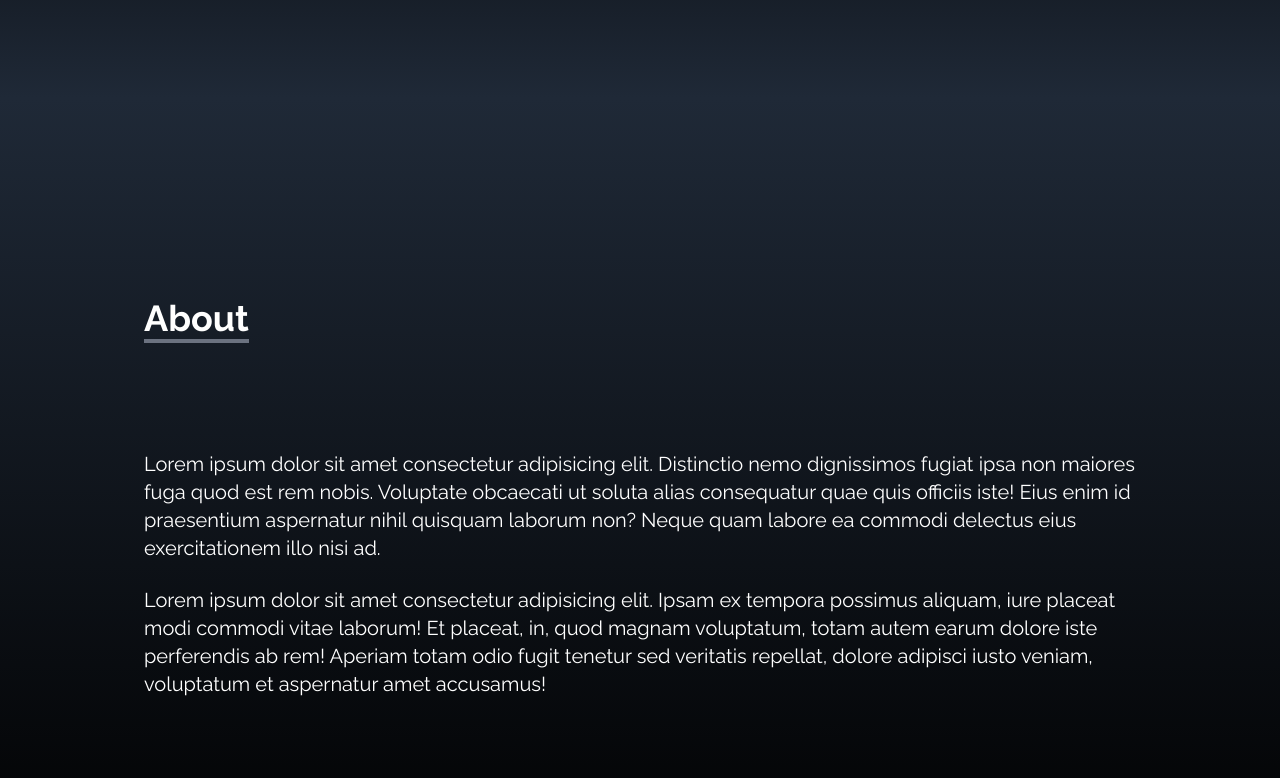
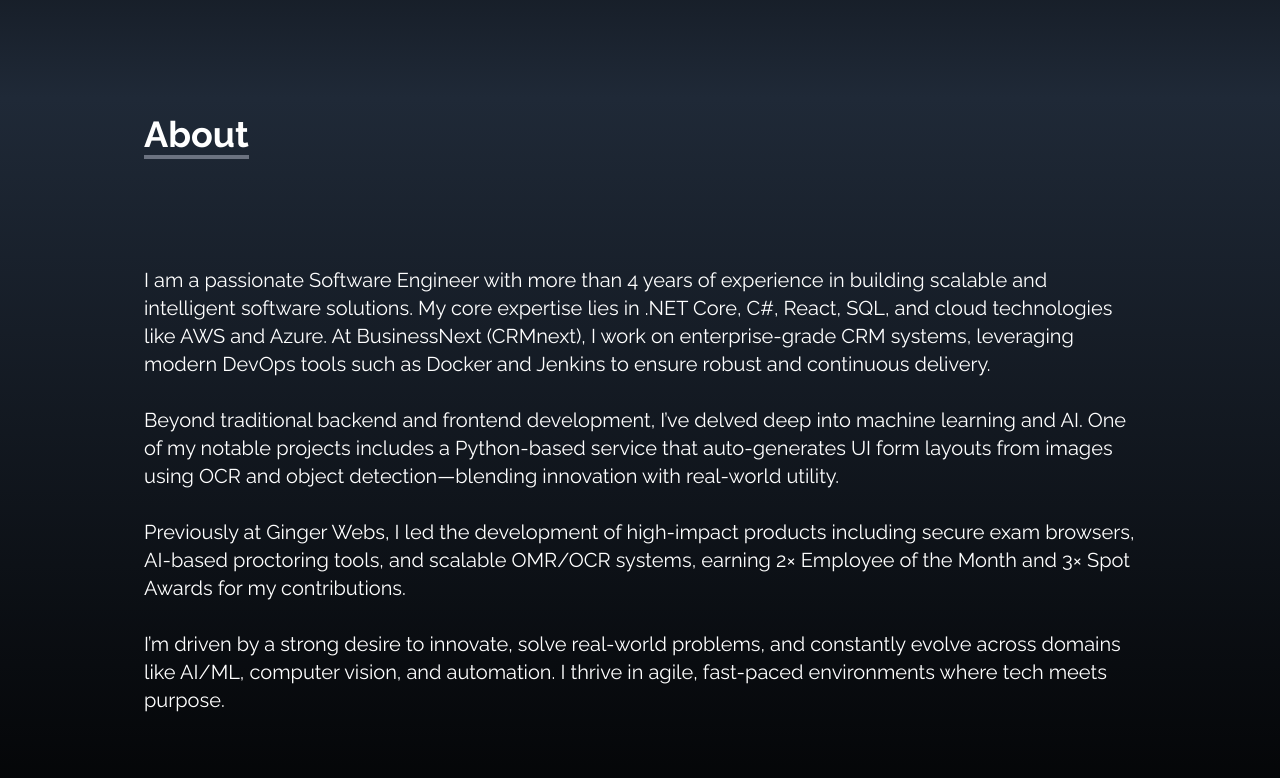
Before and after one commit to SiddhantAshok/My_Portfolio, a React (Vite) app in the folder MyPortfolio/: page / in a window 1280 px wide. Shown: the part 702-1480 px from the top of the page. Built offline with nearby package versions, Linux system fonts and the light colour scheme.

Commit message:
With Url changes of linkedin

```diff
--- a/MyPortfolio/src/App.jsx
+++ b/MyPortfolio/src/App.jsx
@@ -13,7 +13,7 @@
      <NavBar />
      <Home />
      <About />
-     <Portfolio />
+     {/* <Portfolio /> */}
      <Experience />
      <Contact />
 
--- a/MyPortfolio/src/components/About.jsx
+++ b/MyPortfolio/src/components/About.jsx
@@ -1,27 +1,77 @@
-import React from 'react'
+import React from "react";
 
 function About() {
   return (
-    <div name="about" className='w-full h-screen bg-gradient-to-b from-gray-800 to-black text-white'>
-        <div className='max-w-screen-lg p-4 mx-auto flex flex-col justify-center w-full h-full'>
-            <div className='pb-8'>
-                <p className='text-4xl font-bold inline border-b-4 border-gray-500'>About</p>
-            </div>
-                <p className='text-xl mt-20'>
-                    Lorem ipsum dolor sit amet consectetur adipisicing elit. Distinctio nemo dignissimos fugiat ipsa non maiores fuga quod est rem nobis.
-                    Voluptate obcaecati ut soluta alias consequatur quae quis officiis iste! Eius enim id praesentium aspernatur nihil quisquam laborum non?
-                     Neque quam labore ea commodi delectus eius exercitationem illo nisi ad.
-                </p>
-                <br />
-
-                <p className='text-xl'>
-                    Lorem ipsum dolor sit amet consectetur adipisicing elit. Ipsam ex tempora possimus aliquam, iure placeat modi commodi vitae laborum!
-                    Et placeat, in, quod magnam voluptatum, totam autem earum dolore iste perferendis ab rem! Aperiam totam odio fugit tenetur sed
-                    veritatis repellat, dolore adipisci iusto veniam, voluptatum et aspernatur amet accusamus!
-                </p>
-            </div>
+    <div
+      name="about"
+      className="w-full min-h-screen bg-gradient-to-b from-gray-800 to-black text-white "
+    >
+      <div className="max-w-screen-lg p-4 mx-auto flex flex-col justify-center w-full h-full">
+        <div className="pb-8">
+          <p className="text-4xl font-bold inline border-b-4 border-gray-500">
+            About
+          </p>
+        </div>
+        <div>
+          <p className="text-xl mt-10 md:mt-20">
+            I am a passionate Software Engineer with more than 4 years of
+            experience in building scalable and intelligent software solutions.
+            My core expertise lies in .NET Core, C#, React, SQL, and cloud
+            technologies like AWS and Azure. At BusinessNext (CRMnext), I work
+            on enterprise-grade CRM systems, leveraging modern DevOps tools such
+            as Docker and Jenkins to ensure robust and continuous delivery.
+            <br />
+            <br />
+            Beyond traditional backend and frontend development, I’ve delved
+            deep into machine learning and AI. One of my notable projects
+            includes a Python-based service that auto-generates UI form layouts
+            from images using OCR and object detection—blending innovation with
+            real-world utility.
+            <br />
+            <br />
+            Previously at Ginger Webs, I led the development of high-impact
+            products including secure exam browsers, AI-based proctoring tools,
+            and scalable OMR/OCR systems, earning 2× Employee of the Month and
+            3× Spot Awards for my contributions.
+            <br />
+            <br />
+            I’m driven by a strong desire to innovate, solve real-world
+            problems, and constantly evolve across domains like AI/ML, computer
+            vision, and automation. I thrive in agile, fast-paced environments
+            where tech meets purpose.
+          </p>
+        </div>
+      </div>
     </div>
-  )
+  );
 }
 
-export default About
+export default About;
+
+// import React from 'react'
+
+// function About() {
+//   return (
+//     <div name="about" className='w-full h-screen bg-gradient-to-b from-gray-800 to-black text-white border-Yellow-500 border-4'>
+//         <div className='max-w-screen-lg p-4 mx-auto flex flex-col justify-center w-full h-full'>
+//             <div className='pb-8'>
+//                 <p className='text-4xl font-bold inline border-b-4 border-gray-500'>About</p>
+//             </div>
+//                 <p className='text-xl mt-20'>
+//                     Lorem ipsum dolor sit amet consectetur adipisicing elit. Distinctio nemo dignissimos fugiat ipsa non maiores fuga quod est rem nobis.
+//                     Voluptate obcaecati ut soluta alias consequatur quae quis officiis iste! Eius enim id praesentium aspernatur nihil quisquam laborum non?
+//                      Neque quam labore ea commodi delectus eius exercitationem illo nisi ad.
+//                 </p>
+//                 <br />
+
+//                 <p className='text-xl'>
+//                     Lorem ipsum dolor sit amet consectetur adipisicing elit. Ipsam ex tempora possimus aliquam, iure placeat modi commodi vitae laborum!
+//                     Et placeat, in, quod magnam voluptatum, totam autem earum dolore iste perferendis ab rem! Aperiam totam odio fugit tenetur sed
+//                     veritatis repellat, dolore adipisci iusto veniam, voluptatum et aspernatur amet accusamus!
+//                 </p>
+//             </div>
+//     </div>
+//   )
+// }
+
+// export default About
--- a/MyPortfolio/src/components/Portfolio.jsx
+++ b/MyPortfolio/src/components/Portfolio.jsx
@@ -1,23 +1,47 @@
-import React from 'react'
-import PortfolioCard from './PortfolioCard'
+import React from 'react';
+import PortfolioCard from './PortfolioCard';
+
+function Portfolio() {
+  return (
+    <div name='portfolio' className='bg-gradient-to-b from-black to-gray-800 w-full text-white md:h-screen '>
+      <div className='max-w-screen-lg p-4 mx-auto flex flex-col justify-center w-full h-full'>
+        <div className='pb-8'>
+          <p className='text-4xl font-bold inline border-b-4 border-gray-500'>Portfolio</p>
+          <p className='py-6 md:py-8'>Check out some of my work right here</p>
+        </div>
+
+        <div>
+          {/* <PortfolioCard /> */}
+        </div>
+
+      </div>
+    </div>
+  );
+}
+
+export default Portfolio;
+
+
+// import React from 'react'
+// import PortfolioCard from './PortfolioCard'
 
 
 
-function Portfolio() {
+// function Portfolio() {
 
-  return (
-    <div name='portfolio' className='bg-gradient-to-b from-black to-gray-800 w-full text-white md:h-screen'>
-        <div className='max-w-screen-lg p-4 mx-auto flex flex-col justify-center w-full h-full'>
-            <div className='pb-8'>
-                <p className='text-4xl font-bold inline border-b-4 border-gray-500'>Portfolio</p>
-                <p className='py-6'>Check out some of my work right here</p>
-            </div>
+//   return (
+//     <div name='portfolio' className='bg-gradient-to-b from-black to-gray-800 w-full text-white md:h-screen border-red-500 border-4 '>
+//         <div className='max-w-screen-lg p-4 mx-auto flex flex-col justify-center w-full h-full'>
+//             <div className='pb-8'>
+//                 <p className='text-4xl font-bold inline border-b-4 border-gray-500'>Portfolio</p>
+//                 <p className='py-6'>Check out some of my work right here</p>
+//             </div>
 
-            <PortfolioCard />
+//             <PortfolioCard />
 
-        </div>
-    </div>
-  )
-}
+//         </div>
+//     </div>
+//   )
+// }
 
-export default Portfolio
+// export default Portfolio
--- a/MyPortfolio/src/components/PortfolioCard.jsx
+++ b/MyPortfolio/src/components/PortfolioCard.jsx
@@ -1,54 +1,116 @@
-import React from 'react'
-import arrayDestruct from '../assets/portfolio/arrayDestruct.jpg'
-import installNode from '../assets/portfolio/installNode.jpg'
-import navbar from '../assets/portfolio/navbar.jpg'
-import reactParallax from '../assets/portfolio/reactParallax.jpg'
-import reactSmooth from '../assets/portfolio/reactSmooth.jpg'
-import reactWeather from '../assets/portfolio/reactWeather.jpg'
+import React from 'react';
+import arrayDestruct from '../assets/portfolio/arrayDestruct.jpg';
+import installNode from '../assets/portfolio/installNode.jpg';
+import navbar from '../assets/portfolio/navbar.jpg';
+import reactParallax from '../assets/portfolio/reactParallax.jpg';
+import reactSmooth from '../assets/portfolio/reactSmooth.jpg';
+import reactWeather from '../assets/portfolio/reactWeather.jpg';
 
 function PortfolioCard() {
-
   const portfolios = [
     {
       id: 1,
-            src: arrayDestruct
+      src: arrayDestruct,
     },
     {
       id: 2,
-            src: installNode
+      src: installNode,
     },
     {
       id: 3,
-            src: navbar
+      src: navbar,
     },
     {
       id: 4,
-            src: reactParallax
+      src: reactParallax,
     },
     {
       id: 5,
-            src: reactSmooth
+      src: reactSmooth,
     },
     {
       id: 6,
-            src: reactWeather
-        }
-    ]
+      src: reactWeather,
+    },
+  ];
 
   return (
-
     <div className='grid sm:grid-cols-2 md:grid-cols-3 gap-8 px-12 sm:px-0'>
-        {portfolios.map(({id, src}) => (
+      {portfolios.map(({ id, src }) => (
         <div key={id} className='shadow-md shadow-gray-600 rounded-lg'>
-                <img src={src} alt=""  className='rounded-md duration-200 hover:scale-105'/>
+          <img
+            src={src}
+            alt=''
+            className='rounded-md duration-200 hover:scale-105 w-full h-48 object-cover'
+          />
           <div className='flex items-center justify-center'>
-                    <button className='w-1/2 px-6 py-3 m-4 duration-200 hover:scale-105'>Demo</button>
-                    <button className='w-1/2 px-6 py-3 m-4 duration-200 hover:scale-105'>Code</button>
+            <button className='w-1/2 px-6 py-3 m-4 duration-200 hover:scale-105'>
+              Demo
+            </button>
+            <button className='w-1/2 px-6 py-3 m-4 duration-200 hover:scale-105'>
+              Code
+            </button>
           </div>
         </div>
       ))}
     </div>
-  )
+  );
 }
 
-export default PortfolioCard
+export default PortfolioCard;
+
+
+// import React from 'react'
+// import arrayDestruct from '../assets/portfolio/arrayDestruct.jpg'
+// import installNode from '../assets/portfolio/installNode.jpg'
+// import navbar from '../assets/portfolio/navbar.jpg'
+// import reactParallax from '../assets/portfolio/reactParallax.jpg'
+// import reactSmooth from '../assets/portfolio/reactSmooth.jpg'
+// import reactWeather from '../assets/portfolio/reactWeather.jpg'
+
+// function PortfolioCard() {
+
+//     const portfolios = [
+//         {
+//             id: 1,
+//             src: arrayDestruct
+//         },
+//         {
+//             id: 2,
+//             src: installNode
+//         },
+//         {
+//             id: 3,
+//             src: navbar
+//         },
+//         {
+//             id: 4,
+//             src: reactParallax
+//         },
+//         {
+//             id: 5,
+//             src: reactSmooth
+//         },
+//         {
+//             id: 6,
+//             src: reactWeather
+//         }
+//     ]
+
+//   return (
+
+//     <div className='grid sm:grid-cols-2 md:grid-cols-3 gap-8 px-12 sm:px-0'>
+//         {portfolios.map(({id, src}) => (
+//             <div key={id} className='shadow-md shadow-gray-600 rounded-lg'>
+//                 <img src={src} alt=""  className='rounded-md duration-200 hover:scale-105'/>
+//                 <div className='flex items-center justify-center'>
+//                     <button className='w-1/2 px-6 py-3 m-4 duration-200 hover:scale-105'>Demo</button>
+//                     <button className='w-1/2 px-6 py-3 m-4 duration-200 hover:scale-105'>Code</button>
+//                 </div>
+//             </div>
+//         ))}
+//     </div>
+//   )
+// }
+
+// export default PortfolioCard
--- a/MyPortfolio/src/components/SocialLinks.jsx
+++ b/MyPortfolio/src/components/SocialLinks.jsx
@@ -13,7 +13,7 @@
           LinkedIn <FaLinkedin size={30}/>
         </>
       ),
-      href: 'https://www.linkedin.com/in/siddhant-ashok-091994/',
+      href: 'https://www.linkedin.com/in/siddhant-ashok/',
       style: 'rounded-tr-md'
     },
     {
```
Also changed, not shown: 1 other file (tests, documents, lock files or other folders). Lines whose indentation alone changed are shown as unchanged.
